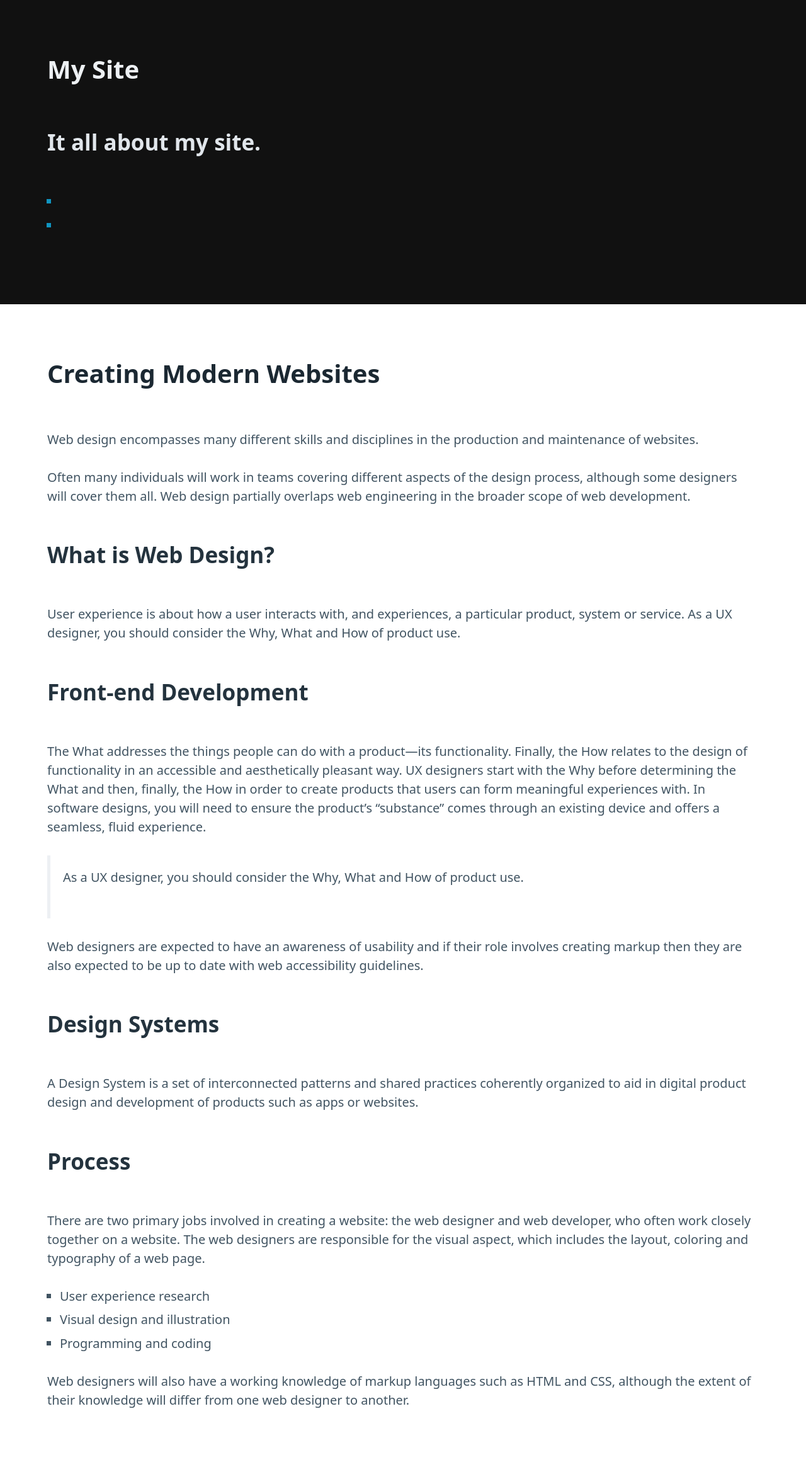
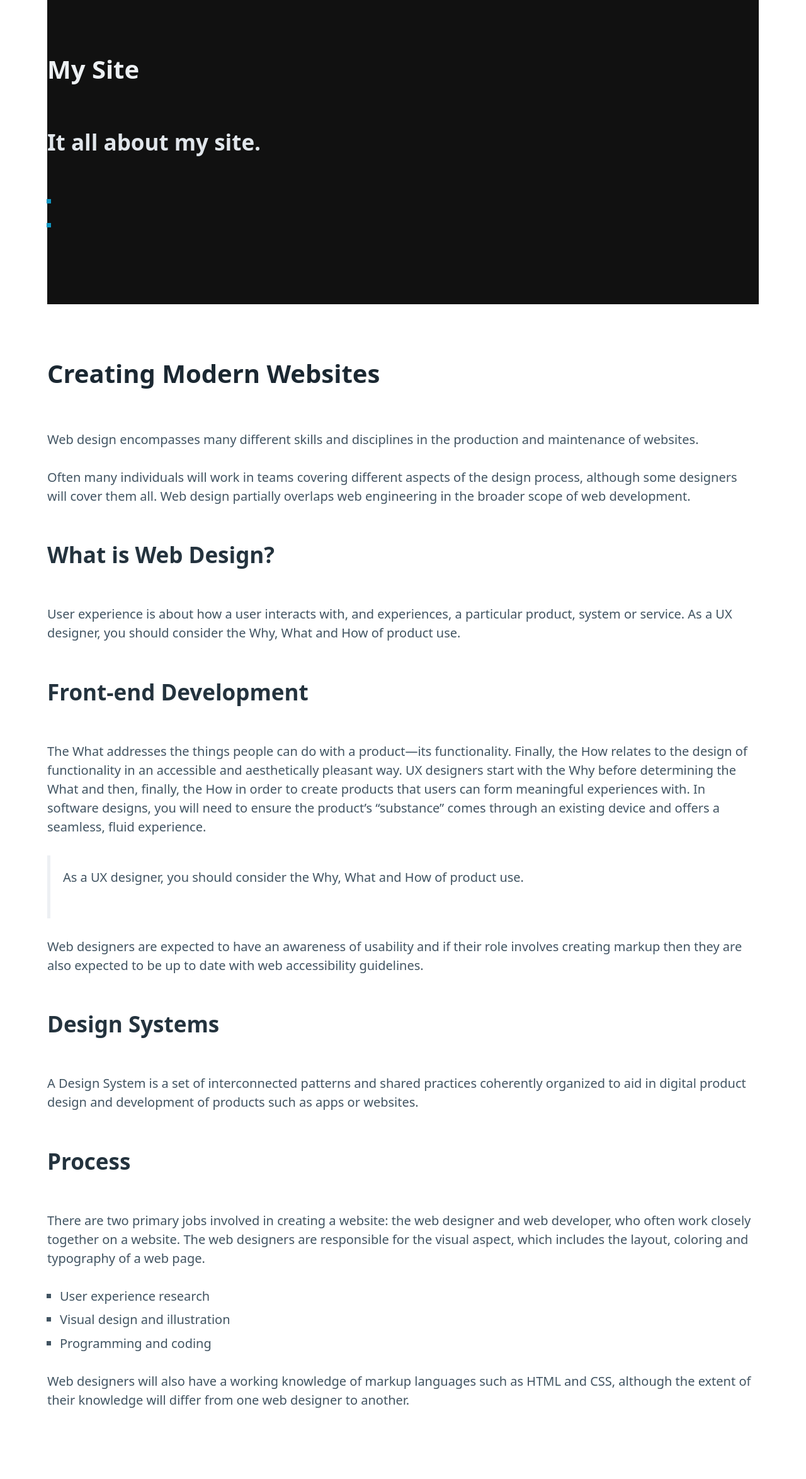
Before and after one commit to soonthorn/simple-site, a Jekyll site: the page built from about.md, in a window 1280 px wide. Shown: the whole page at 63% size. Built offline with Jekyll 4.4.1, drawn with Linux system fonts in a browser that asks for light colours.

Commit message:
Update head.html

```diff
--- a/_includes/head.html
+++ b/_includes/head.html
@@ -2,6 +2,6 @@
 <meta name="viewport" content="width=device-width, initial-scale=1.0">
 <meta http-equiv="X-UA-Compatible" content="ie=edge">
 <link href="https://fonts.googleapis.com/css?family=Nunito+Sans:400,400i,700&display=swap" rel="stylesheet">
-<link rel="stylesheet" href="https://unpkg.com/@picocss/pico@latest/css/pico.min.css">
+<link rel="stylesheet" href="https://unpkg.com/@picocss/pico@latest/css/pico.classless.min.css">
 <link rel="stylesheet" href="{{ "/assets/css/style.css" | relative_url }}">
 <title>{{ page.title | default: site.title }}</title>
```
